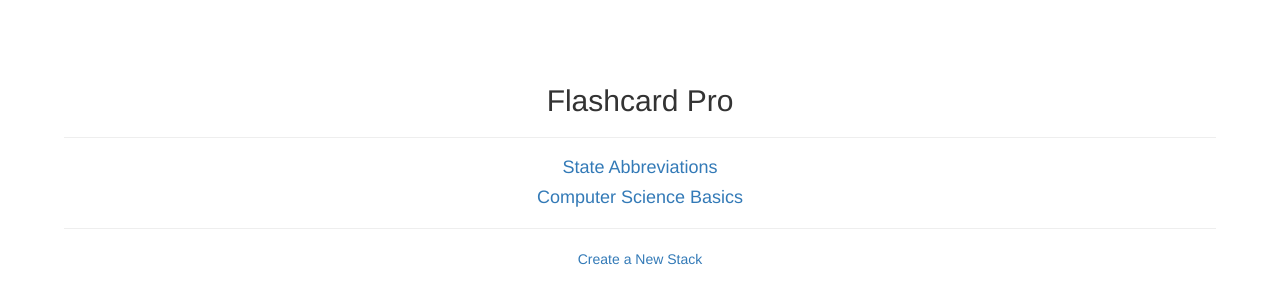
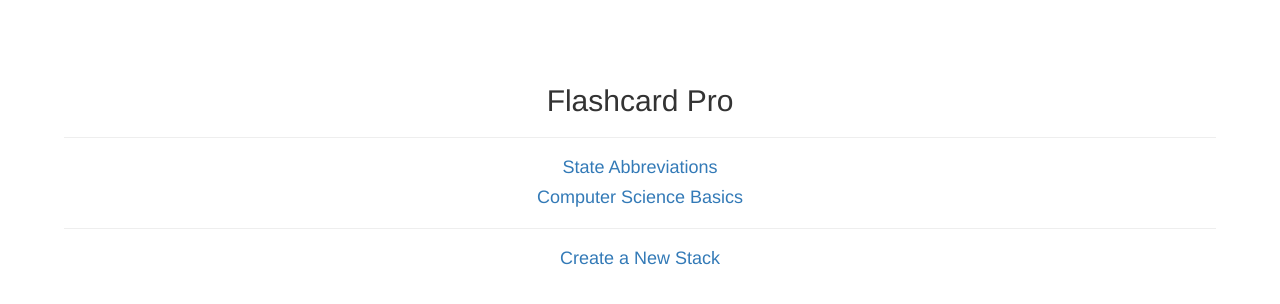
Before and after one commit to manu-4216/react-testing, a React (Create React App) app in the folder flashcardpro/: page / in a window 1280 px wide. Shown: the top 304 px of the page. Built offline with nearby package versions, Linux system fonts and the light colour scheme.

Commit message:
Add more tests for App.js

```diff
--- a/flashcardpro/src/components/App.js
+++ b/flashcardpro/src/components/App.js
@@ -10,7 +10,9 @@ class App extends Component {
                 <hr />
                 <Stacklist />
                 <hr />
-                <Link to="stack_form">Create a New Stack</Link>
+                <Link to="stack_form">
+                    <h4>Create a New Stack</h4>
+                </Link>
             </div>
         );
     }
```
Also changed, not shown: 1 other file (tests, documents, lock files or other folders).
